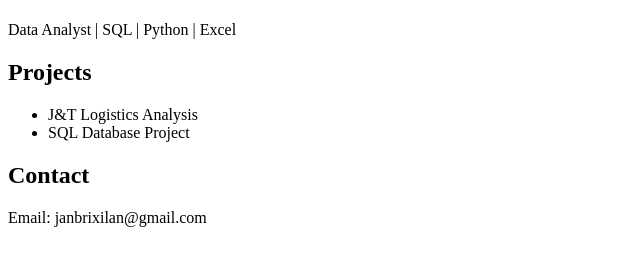
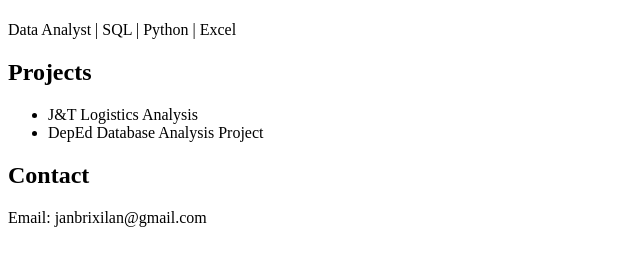
Before and after one commit to JanBrixIlan/janbrixilan.github.io, a plain HTML site: page index.html in a window 1280 px wide. Shown: the part 59-324 px from the top of the page, without its empty margins (0-640 px from the left). Drawn offline with Linux system fonts and the light colour scheme.

Commit message:
Replace SQL Database Project with DepEd Database Analysis Project

```diff
--- a/index.html
+++ b/index.html
@@ -11,7 +11,7 @@ Excel</p>
     <h2>Projects</h2>
     <ul>
         <li>J&T Logistics Analysis</li>
-        <li>SQL Database Project</li>
+        <li>DepEd Database Analysis Project</li>
     </ul>
 
     <h2>Contact</h2>
```
